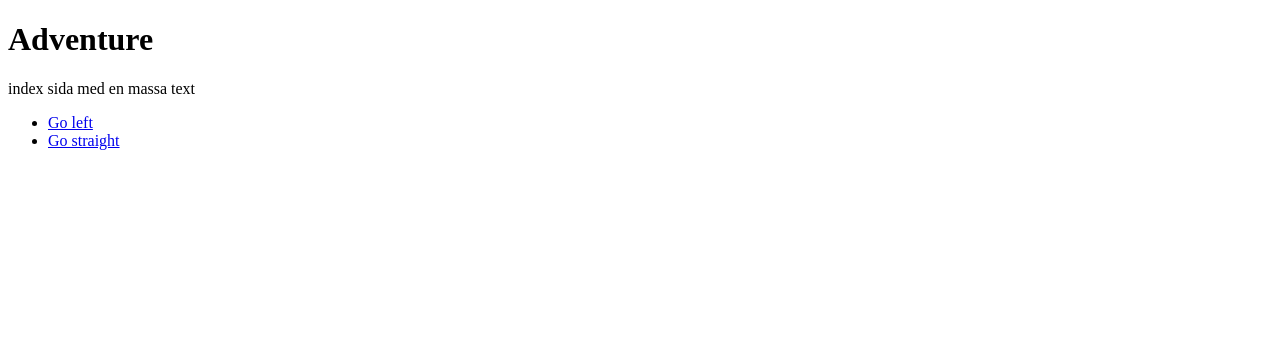
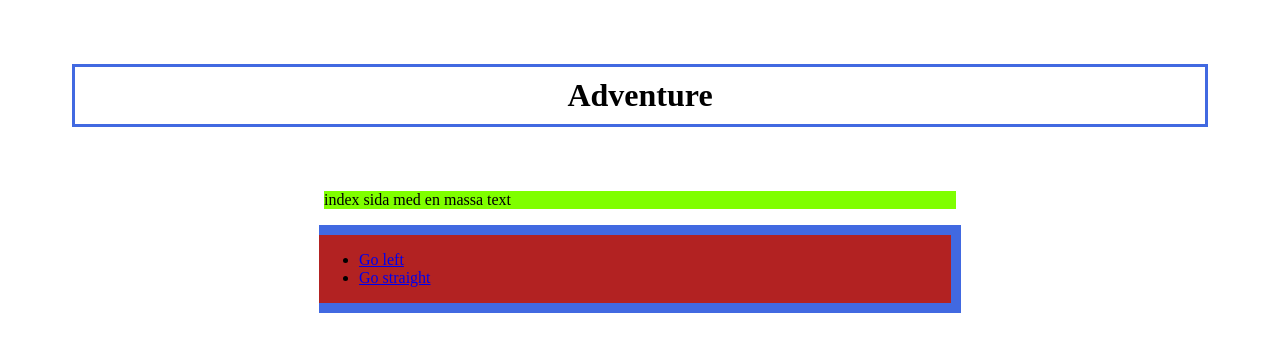
Before and after one commit to lhedeby/javascript, a plain HTML site: page index.html in a window 1280 px wide. Drawn offline with Linux system fonts and the light colour scheme.

Commit message:
Change things

```diff
--- a/index.html
+++ b/index.html
@@ -6,6 +6,7 @@
     <meta name="viewport" content="width=device-width, initial-scale=1.0">
     <meta http-equiv="X-UA-Compatible" content="ie=edge">
     <title>Document</title>
+    <link rel="stylesheet" href="styles.css">
 </head>
 
 <body>
--- /dev/null
+++ b/styles.less
@@ -0,0 +1,26 @@
+@width: 50%;
+#test() {
+    margin-left: auto;
+    margin-right: auto;
+}
+
+nav {
+    background-color: firebrick;
+    width: @width;
+    #test;
+    border: 10px solid royalblue;
+    border-left: 10em,
+}
+
+p {
+    background-color: chartreuse;
+    width: @width;
+    #test;
+}
+
+h1 {
+    text-align: center;
+    border: 3px solid royalblue;
+    padding: 10px;
+    margin: 2em;
+}
```
Also changed, not shown: page1.html (+1 -0 lines), page2.html (+1 -0 lines), page3.html (+1 -0 lines), styles.css (added), 1 other file.
